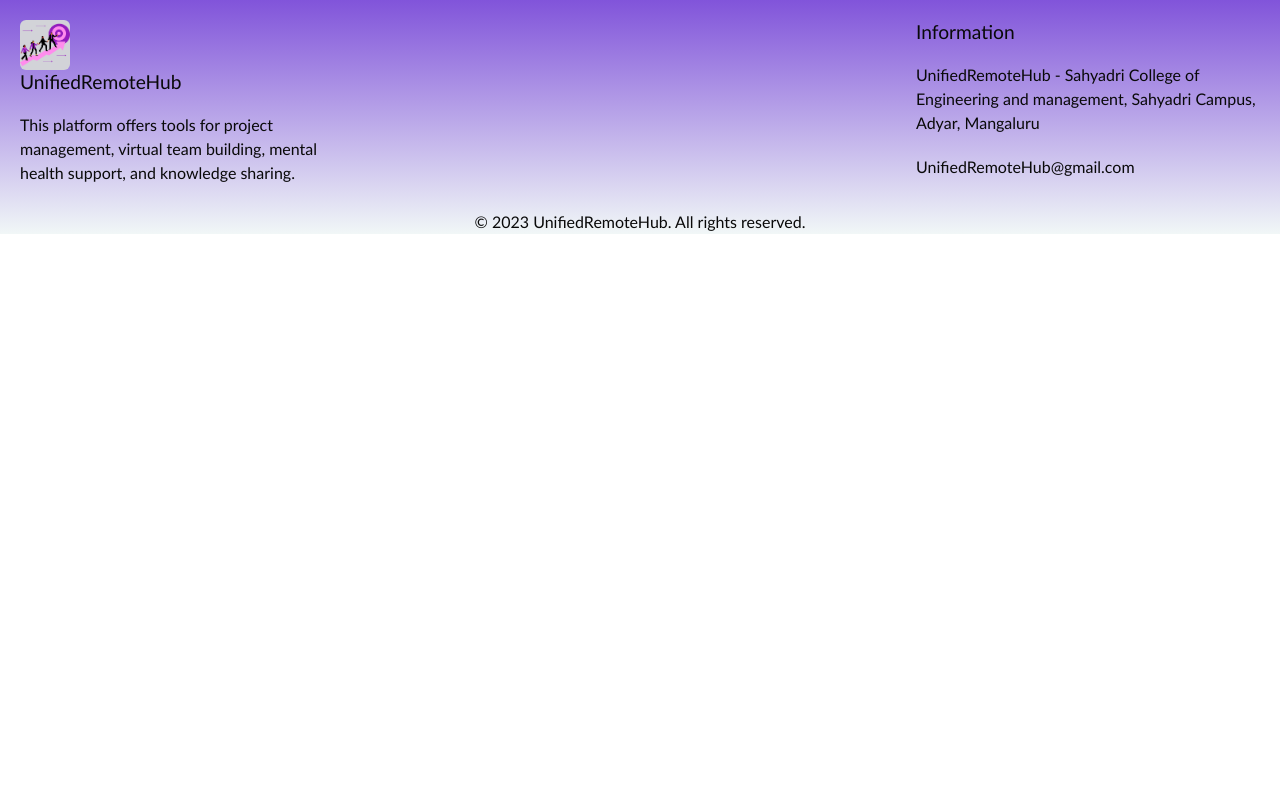
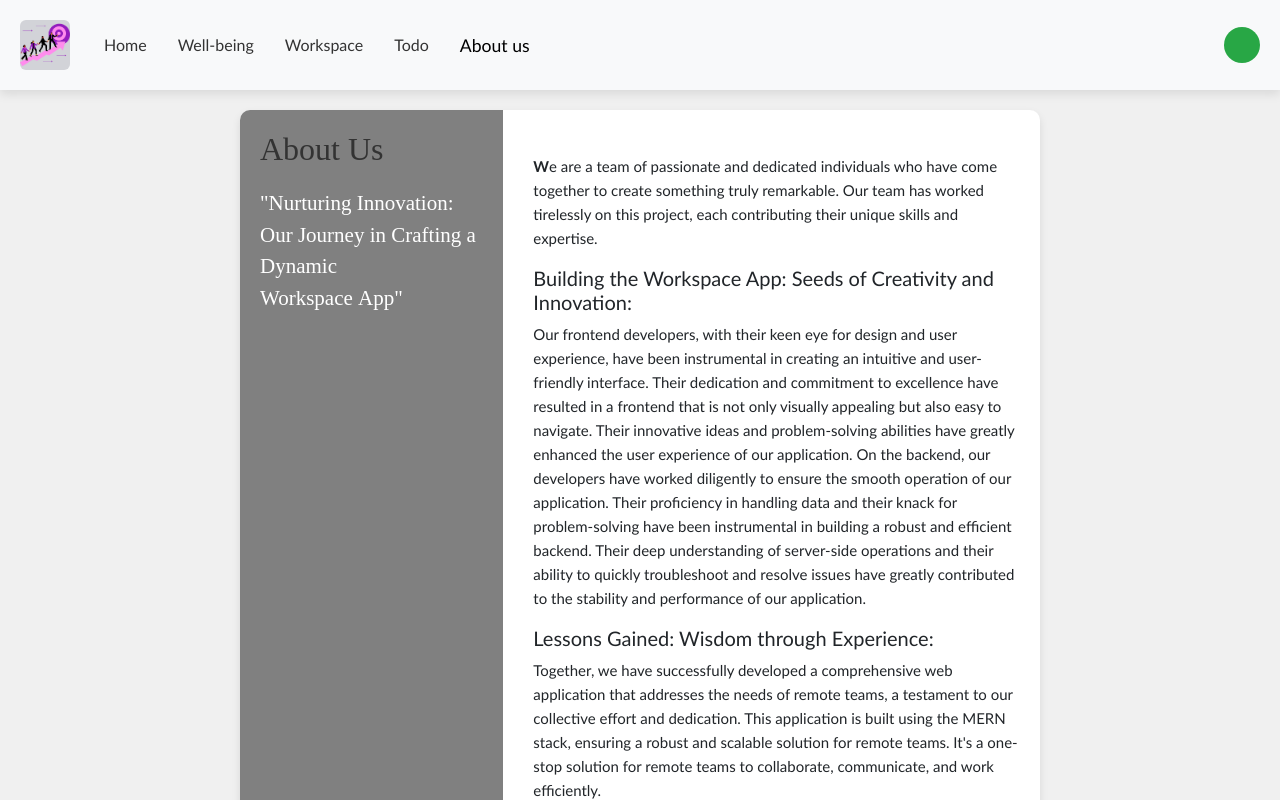
Before and after one commit to Shrilatha-Bhandarkar/UnifiedRemoteHub, a React (Create React App) app in the folder frontend/: page /About in a window 1280 px wide. Shown: the top 800 px of the page. Built offline with nearby package versions, Linux system fonts and the light colour scheme; a web font is replaced by a local one.

Commit message:
completed

```diff
--- a/frontend/package.json
+++ b/frontend/package.json
@@ -15,6 +15,7 @@
     "react-icons": "^4.12.0",
     "react-router-dom": "^6.20.0",
     "react-scripts": "5.0.1",
+    "styled-components": "^6.1.1",
     "web-vitals": "^2.1.4"
   },
   "scripts": {
--- a/frontend/src/App.js
+++ b/frontend/src/App.js
@@ -21,6 +21,7 @@ import AnnouncementPage from "./pages/WorkspaceSection"
 import ProjectsPage from './pages/ProjectsPage';
 import OngoingPage from './pages/OngoingTasksPage';
 import MeetingsPage from './pages/MeetingsPage';
+import About from './components/aboutUs'
 function App() {
   return (
     <Router>
@@ -45,6 +46,7 @@ function App() {
         <Route path="/projects" element={<ProjectsPage />} />
         <Route path="/ongoing" element={<OngoingPage />} />
         <Route path="/meetings" element={<MeetingsPage />} />
+        <Route path="/About" element={<About />} />
         </Routes>
       </UserProvider>
       <Footer />
--- /dev/null
+++ b/frontend/src/components/aboutUs.js
@@ -0,0 +1,121 @@
+import React from "react";
+import styled from "styled-components";
+import Navbar from "./navbar"
+
+const BlogContainer = styled.div`
+  font-family: "Open Sans", sans-serif;
+  display: flex;
+  justify-content: center;
+  align-items: center;
+  background-color: #f0f0f0;
+`;
+
+const BlogGrid = styled.div`
+  display: grid;
+  grid-template-columns: 1fr 2fr;
+  grid-gap: 10px;
+  max-width: 800px;
+  background-color: white;
+  border-radius: 10px;
+  box-shadow: 0px 4px 8px rgba(0, 0, 0, 0.1);
+  overflow: hidden;
+  margin: 20px;
+`;
+
+const BlogTitle = styled.div`
+  font-size: 21px;
+  padding: 20px;
+  background-color: grey;
+  color: white;
+  font-family: "Pacifico", cursive;
+`;
+
+const BlogContent = styled.div`
+  font-size: 15px;
+  line-height: 1.6;
+  padding: 20px;
+`;
+
+const AboutHeading = styled.h2`
+  font-size: 32px;
+  margin-bottom: 20px;
+  color: #333;
+  font-family: "Pacifico", cursive;
+`;
+
+function About() {
+  return (
+    <div>
+      <div>
+        <Navbar/>
+      </div>
+      <BlogContainer>
+        <BlogGrid>
+          <BlogTitle className="purple">
+            <AboutHeading>About Us</AboutHeading>
+            "Nurturing Innovation: Our Journey in Crafting a Dynamic
+            Workspace App"
+          </BlogTitle>
+          <BlogContent>
+            {/* <h5>Introduction :</h5> */}
+            <p>
+              <br></br>
+              <strong id="first-text" className="black-text">
+                W
+              </strong>
+              e are a team of passionate and dedicated individuals who have come
+              together to create something truly remarkable. Our team has worked
+              tirelessly on this project, each contributing their unique skills
+              and expertise.
+            </p>
+
+            <h5>
+              Building the Workspace App: Seeds of Creativity and Innovation:
+            </h5>
+            <p>
+              Our frontend developers, with their keen eye for design and user
+              experience, have been instrumental in creating an intuitive and
+              user-friendly interface. Their dedication and commitment to
+              excellence have resulted in a frontend that is not only visually
+              appealing but also easy to navigate. Their innovative ideas and
+              problem-solving abilities have greatly enhanced the user
+              experience of our application. On the backend, our developers have
+              worked diligently to ensure the smooth operation of our
+              application. Their proficiency in handling data and their knack
+              for problem-solving have been instrumental in building a robust
+              and efficient backend. Their deep understanding of server-side
+              operations and their ability to quickly troubleshoot and resolve
+              issues have greatly contributed to the stability and performance
+              of our application.
+            </p>
+
+            <h5>Lessons Gained: Wisdom through Experience:</h5>
+            <p>
+              Together, we have successfully developed a comprehensive web
+              application that addresses the needs of remote teams, a testament
+              to our collective effort and dedication. This application is built
+              using the MERN stack, ensuring a robust and scalable solution for
+              remote teams. It's a one-stop solution for remote teams to
+              collaborate, communicate, and work efficiently.
+            </p>
+            <h5>Closing Thoughts: A Grateful Farewell and New Beginnings:</h5>
+            <p>
+              As we conclude, we would like to express our heartfelt gratitude
+              to the coordinators of the hackathon for providing us with this
+              opportunity. This platform has not only given us the opportunity
+              to showcase our skills but also to learn and grow as a team. We
+              are truly grateful for this enriching experience. Thank you.
+            </p>
+            <ul className=" grey-text right hide-on-med-and-down">
+              <h4>
+                <br></br>-TEAM QuadTechy
+              </h4>
+            </ul>
+          </BlogContent>
+        </BlogGrid>
+      </BlogContainer>
+    </div>
+  );
+}
+
+export default About;
--- a/frontend/src/components/navbar.js
+++ b/frontend/src/components/navbar.js
@@ -145,6 +145,9 @@ const CustomNavbar = () => {
             <Nav.Link as={NavLink} exact to="/todo" activeClassName="active">
               Todo
             </Nav.Link>
+            <Nav.Link as={NavLink} exact to="/About" activeClassName="active">
+              About us
+            </Nav.Link>
             {role=='admin' && ( // Render the "Database" link only if the user is an admin
             <Nav.Link as={NavLink} exact to="/database" activeClassName="active">
               Database
```
Also changed, not shown: 1 other file (tests, documents, lock files or other folders).
